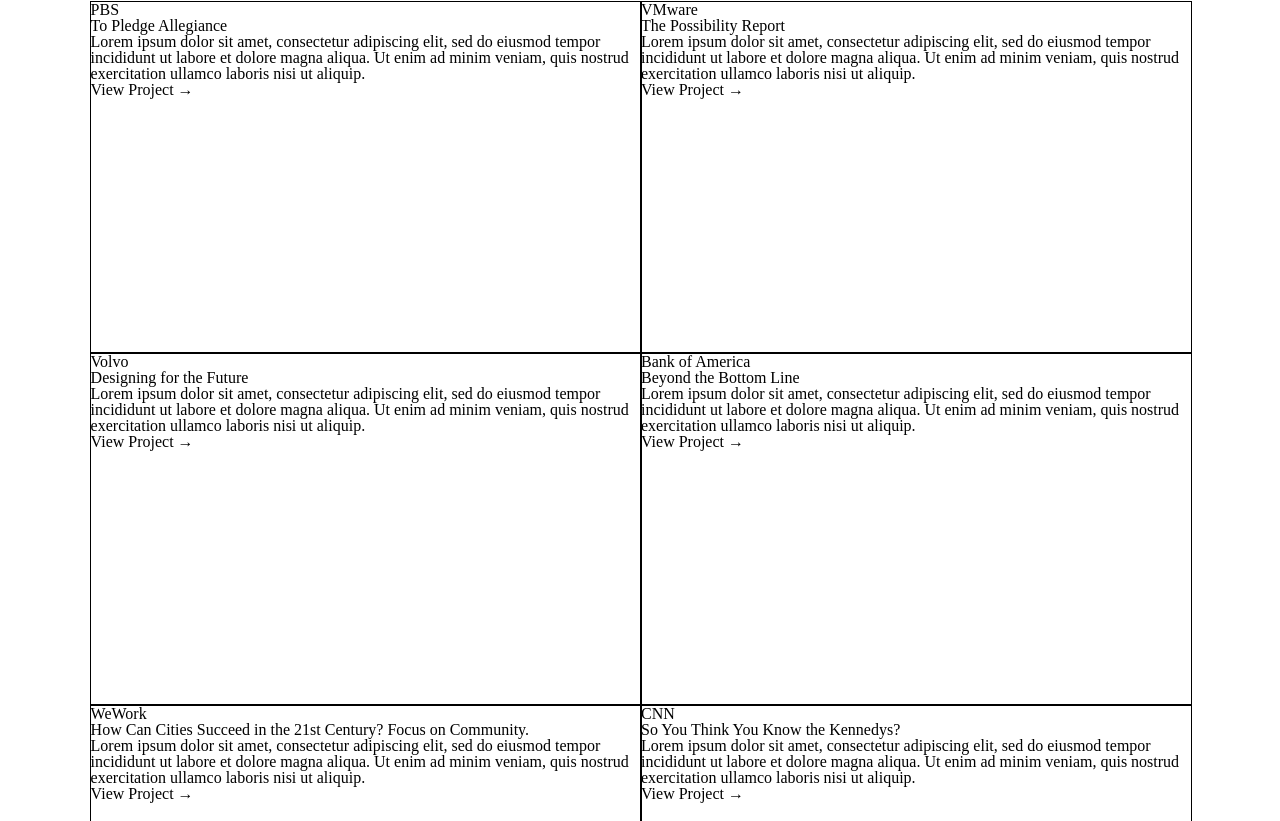
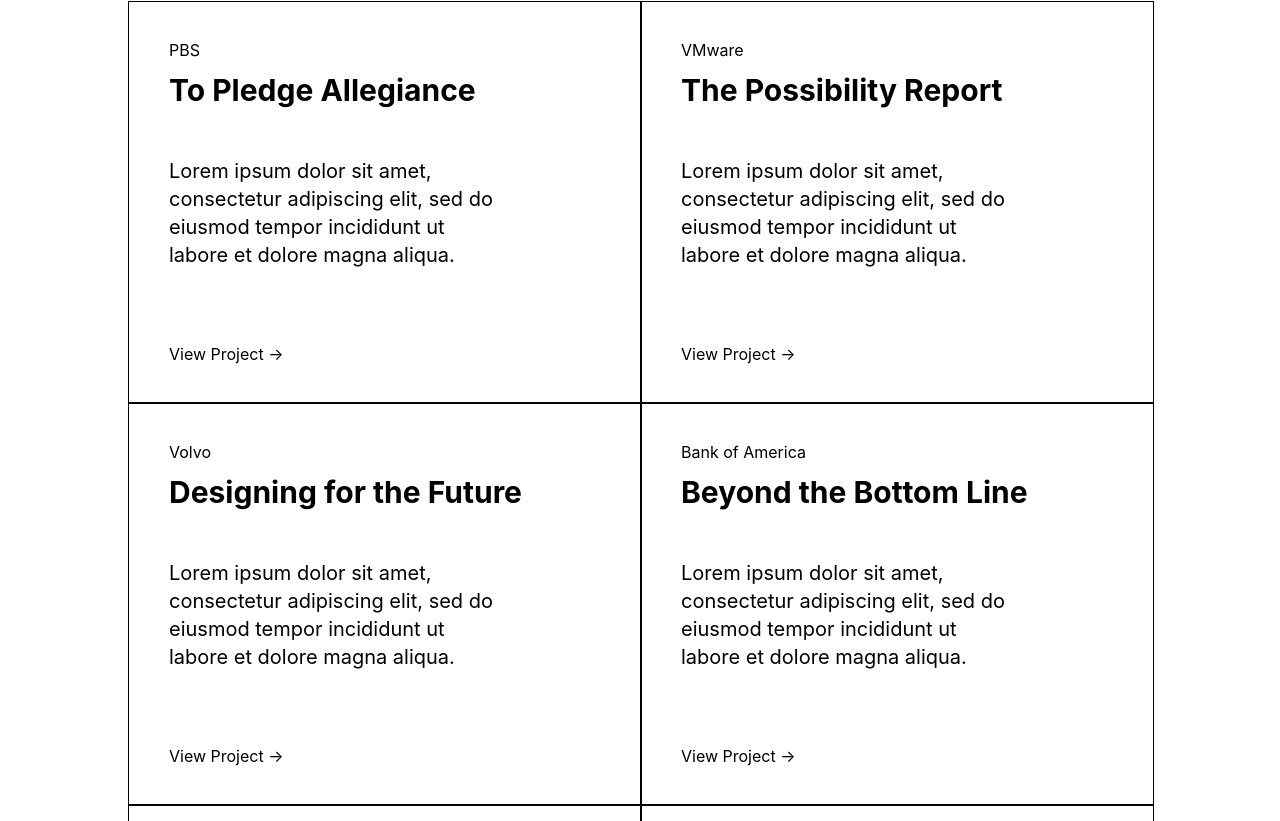
Before and after one commit to samsjchi/samsjchi.github.io, a React app: page / in a window 1280 px wide. Shown: the part 599-1420 px from the top of the page. Built offline with nearby package versions, Linux system fonts and the light colour scheme.

Commit message:
Update basic styles

```diff
--- a/src/components/App.js
+++ b/src/components/App.js
@@ -6,7 +6,7 @@
 class App extends Component {
   render () {
     return (
-      <div class='content-container'>
+      <div className='content-container'>
         <Landing />
         <ProjectTiles />
       </div>
--- a/src/components/ProjectTiles.js
+++ b/src/components/ProjectTiles.js
@@ -9,41 +9,41 @@
           <div className='project-tiles__tile-content'>
             <span className='project-tiles__client'>PBS</span>
             <h2 className='project-tiles__title'>To Pledge Allegiance</h2>
-            <p className='project-tiles__description'>Lorem ipsum dolor sit amet, consectetur adipiscing elit, sed do eiusmod tempor incididunt ut labore et dolore magna aliqua. Ut enim ad minim veniam, quis nostrud exercitation ullamco laboris nisi ut aliquip.</p>
-            <div className='project-tiles__cta'>View Project →</div>
+            <p className='project-tiles__description'>Lorem ipsum dolor sit amet, consectetur adipiscing elit, sed do eiusmod tempor incididunt ut labore et dolore magna aliqua.</p>
           </div>
+          <div className='project-tiles__cta'>View Project →</div>
         </li>
         <li className='project-tiles__tile'>
           <div className='project-tiles__tile-content'>
             <span className='project-tiles__client'>Volvo</span>
             <h2 className='project-tiles__title'>Designing for the Future</h2>
-            <p className='project-tiles__description'>Lorem ipsum dolor sit amet, consectetur adipiscing elit, sed do eiusmod tempor incididunt ut labore et dolore magna aliqua. Ut enim ad minim veniam, quis nostrud exercitation ullamco laboris nisi ut aliquip.</p>
-            <div className='project-tiles__cta'>View Project →</div>
+            <p className='project-tiles__description'>Lorem ipsum dolor sit amet, consectetur adipiscing elit, sed do eiusmod tempor incididunt ut labore et dolore magna aliqua.</p>
           </div>
+          <div className='project-tiles__cta'>View Project →</div>
         </li>
         <li className='project-tiles__tile'>
           <div className='project-tiles__tile-content'>
             <span className='project-tiles__client'>WeWork</span>
-            <h2 className='project-tiles__title'>How Can Cities Succeed in the 21st Century? Focus on Community.</h2>
-            <p className='project-tiles__description'>Lorem ipsum dolor sit amet, consectetur adipiscing elit, sed do eiusmod tempor incididunt ut labore et dolore magna aliqua. Ut enim ad minim veniam, quis nostrud exercitation ullamco laboris nisi ut aliquip.</p>
-            <div className='project-tiles__cta'>View Project →</div>
+            <h2 className='project-tiles__title'>How Can Cities Succeed in the 21st Century?</h2>
+            <p className='project-tiles__description'>Lorem ipsum dolor sit amet, consectetur adipiscing elit, sed do eiusmod tempor incididunt ut labore et dolore magna aliqua.</p>
           </div>
+          <div className='project-tiles__cta'>View Project →</div>
         </li>
         <li className='project-tiles__tile'>
           <div className='project-tiles__tile-content'>
             <span className='project-tiles__client'>Hewlett Packard Enterprise</span>
             <h2 className='project-tiles__title'>Eighteen Zeros</h2>
-            <p className='project-tiles__description'>Lorem ipsum dolor sit amet, consectetur adipiscing elit, sed do eiusmod tempor incididunt ut labore et dolore magna aliqua. Ut enim ad minim veniam, quis nostrud exercitation ullamco laboris nisi ut aliquip.</p>
-            <div className='project-tiles__cta'>View Project →</div>
+            <p className='project-tiles__description'>Lorem ipsum dolor sit amet, consectetur adipiscing elit, sed do eiusmod tempor incididunt ut labore et dolore magna aliqua.</p>
           </div>
+          <div className='project-tiles__cta'>View Project →</div>
         </li>
         <li className='project-tiles__tile'>
           <div className='project-tiles__tile-content'>
             <span className='project-tiles__client'>Betterment</span>
             <h2 className='project-tiles__title'>Investing: Was It Designed to Mystify Everyday Americans?</h2>
-            <p className='project-tiles__description'>Lorem ipsum dolor sit amet, consectetur adipiscing elit, sed do eiusmod tempor incididunt ut labore et dolore magna aliqua. Ut enim ad minim veniam, quis nostrud exercitation ullamco laboris nisi ut aliquip.</p>
-            <div className='project-tiles__cta'>View Project →</div>
+            <p className='project-tiles__description'>Lorem ipsum dolor sit amet, consectetur adipiscing elit, sed do eiusmod tempor incididunt ut labore et dolore magna aliqua.</p>
           </div>
+          <div className='project-tiles__cta'>View Project →</div>
         </li>
       </ul>
 
@@ -53,41 +53,41 @@
           <div className='project-tiles__tile-content'>
             <span className='project-tiles__client'>VMware</span>
             <h2 className='project-tiles__title'>The Possibility Report</h2>
-            <p className='project-tiles__description'>Lorem ipsum dolor sit amet, consectetur adipiscing elit, sed do eiusmod tempor incididunt ut labore et dolore magna aliqua. Ut enim ad minim veniam, quis nostrud exercitation ullamco laboris nisi ut aliquip.</p>
-            <div className='project-tiles__cta'>View Project →</div>
+            <p className='project-tiles__description'>Lorem ipsum dolor sit amet, consectetur adipiscing elit, sed do eiusmod tempor incididunt ut labore et dolore magna aliqua.</p>
           </div>
+          <div className='project-tiles__cta'>View Project →</div>
         </li>
         <li className='project-tiles__tile'>
           <div className='project-tiles__tile-content'>
             <span className='project-tiles__client'>Bank of America</span>
             <h2 className='project-tiles__title'>Beyond the Bottom Line</h2>
-            <p className='project-tiles__description'>Lorem ipsum dolor sit amet, consectetur adipiscing elit, sed do eiusmod tempor incididunt ut labore et dolore magna aliqua. Ut enim ad minim veniam, quis nostrud exercitation ullamco laboris nisi ut aliquip.</p>
-            <div className='project-tiles__cta'>View Project →</div>
+            <p className='project-tiles__description'>Lorem ipsum dolor sit amet, consectetur adipiscing elit, sed do eiusmod tempor incididunt ut labore et dolore magna aliqua.</p>
           </div>
+          <div className='project-tiles__cta'>View Project →</div>
         </li>
         <li className='project-tiles__tile'>
           <div className='project-tiles__tile-content'>
             <span className='project-tiles__client'>CNN</span>
             <h2 className='project-tiles__title'>So You Think You Know the Kennedys?</h2>
-            <p className='project-tiles__description'>Lorem ipsum dolor sit amet, consectetur adipiscing elit, sed do eiusmod tempor incididunt ut labore et dolore magna aliqua. Ut enim ad minim veniam, quis nostrud exercitation ullamco laboris nisi ut aliquip.</p>
-            <div className='project-tiles__cta'>View Project →</div>
+            <p className='project-tiles__description'>Lorem ipsum dolor sit amet, consectetur adipiscing elit, sed do eiusmod tempor incididunt ut labore et dolore magna aliqua.</p>
           </div>
+          <div className='project-tiles__cta'>View Project →</div>
         </li>
         <li className='project-tiles__tile'>
           <div className='project-tiles__tile-content'>
             <span className='project-tiles__client'>Lucile Packard Children's Health Stanford</span>
             <h2 className='project-tiles__title'>Building with Care</h2>
-            <p className='project-tiles__description'>Lorem ipsum dolor sit amet, consectetur adipiscing elit, sed do eiusmod tempor incididunt ut labore et dolore magna aliqua. Ut enim ad minim veniam, quis nostrud exercitation ullamco laboris nisi ut aliquip.</p>
-            <div className='project-tiles__cta'>View Project →</div>
+            <p className='project-tiles__description'>Lorem ipsum dolor sit amet, consectetur adipiscing elit, sed do eiusmod tempor incididunt ut labore et dolore magna aliqua.</p>
           </div>
+          <div className='project-tiles__cta'>View Project →</div>
         </li>
         <li className='project-tiles__tile'>
           <div className='project-tiles__tile-content'>
             <span className='project-tiles__client'>Personal Project</span>
             <h2 className='project-tiles__title'>Behanced</h2>
-            <p className='project-tiles__description'>Lorem ipsum dolor sit amet, consectetur adipiscing elit, sed do eiusmod tempor incididunt ut labore et dolore magna aliqua. Ut enim ad minim veniam, quis nostrud exercitation ullamco laboris nisi ut aliquip.</p>
-            <div className='project-tiles__cta'>View Project →</div>
+            <p className='project-tiles__description'>Lorem ipsum dolor sit amet, consectetur adipiscing elit, sed do eiusmod tempor incididunt ut labore et dolore magna aliqua.</p>
           </div>
+          <div className='project-tiles__cta'>View Project →</div>
         </li>
       </ul>
     </div>
--- a/src/index.scss
+++ b/src/index.scss
@@ -47,13 +47,26 @@
 	border-spacing: 0;
 }
 
+// Global
+html, body {
+	-webkit-box-sizing: border-box;
+	box-sizing: border-box;
+	-webkit-text-size-adjust: 100%;
+	-webkit-font-smoothing: antialiased;
+  -moz-osx-font-smoothing: grayscale;
+	font-size: 62.5%;
+}
+
 .content-container {
+	font-family: -apple-system,BlinkMacSystemFont,Segoe UI,Roboto,Oxygen-Sans,Ubuntu,Cantarell,Helvetica Neue,sans-serif;
 	margin-right: auto;
 	margin-left: auto;
-	padding-right: 7%;
-	padding-left: 7%;
+	padding-right: 10%;
+	padding-left: 10%;
+	padding-bottom: 10%;
 }
 
+// Landing
 .landing {
 	display: flex;
 	align-items: center;
@@ -63,11 +76,11 @@
 }
 
 .intro {
-	font-size: 40px;
-	font-family: -apple-system,BlinkMacSystemFont,Segoe UI,Roboto,Oxygen-Sans,Ubuntu,Cantarell,Helvetica Neue,sans-serif;
+	font-size: 4rem;
 	line-height: 1.5em;
 }
 
+// Project Tiles
 .project-tiles__container {
 	display: flex;
 	flex-direction: row;
@@ -83,8 +96,44 @@
 .project-tiles__tile {
 	position: relative;
 	width: 100%;
-	height: 350px;
+	height: 400px;
 	border: 1px solid black;
 	overflow: hidden;
 	cursor: pointer;
 }
+
+.project-tiles__tile-content {
+	position: absolute;
+	top: 0;
+	right: 0;
+	bottom: 0;
+	left: 0;
+	padding: 40px;
+}
+
+.project-tiles__client {
+	display: block;
+	font-size: 1.6rem;
+	line-height: 1.6rem;
+	margin-bottom: 15px;
+}
+
+.project-tiles__title {
+	font-size: 3rem;
+	font-weight: bold;
+  line-height: 3.4rem;
+}
+
+.project-tiles__description {
+	font-size: 2rem;
+	line-height: 2.8rem;
+	max-width: 75%;
+	margin-top: 50px;
+}
+
+.project-tiles__cta {
+	font-size: 1.6rem;
+	position: absolute;
+  bottom: 40px;
+  left: 40px;
+}
```
